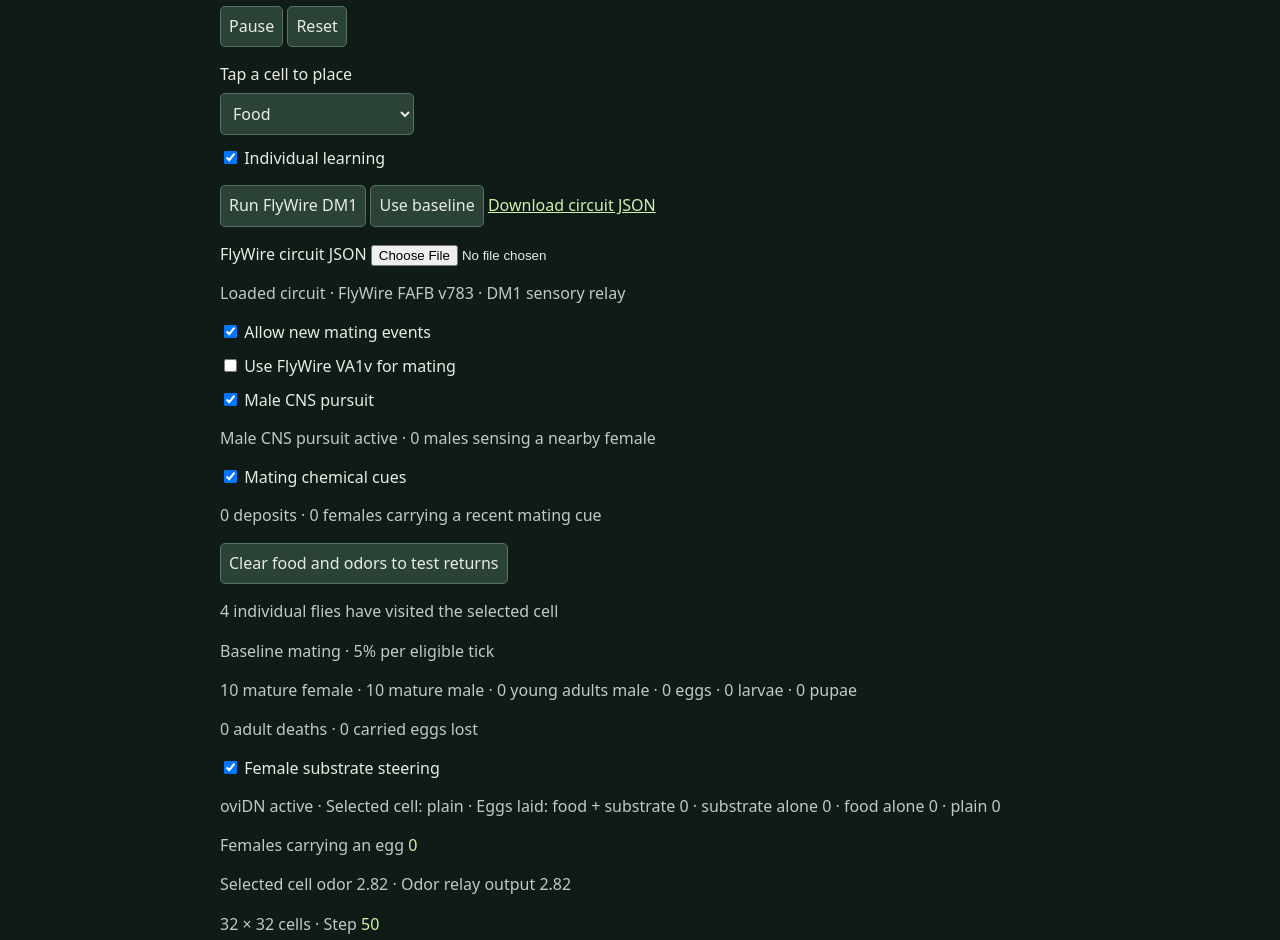
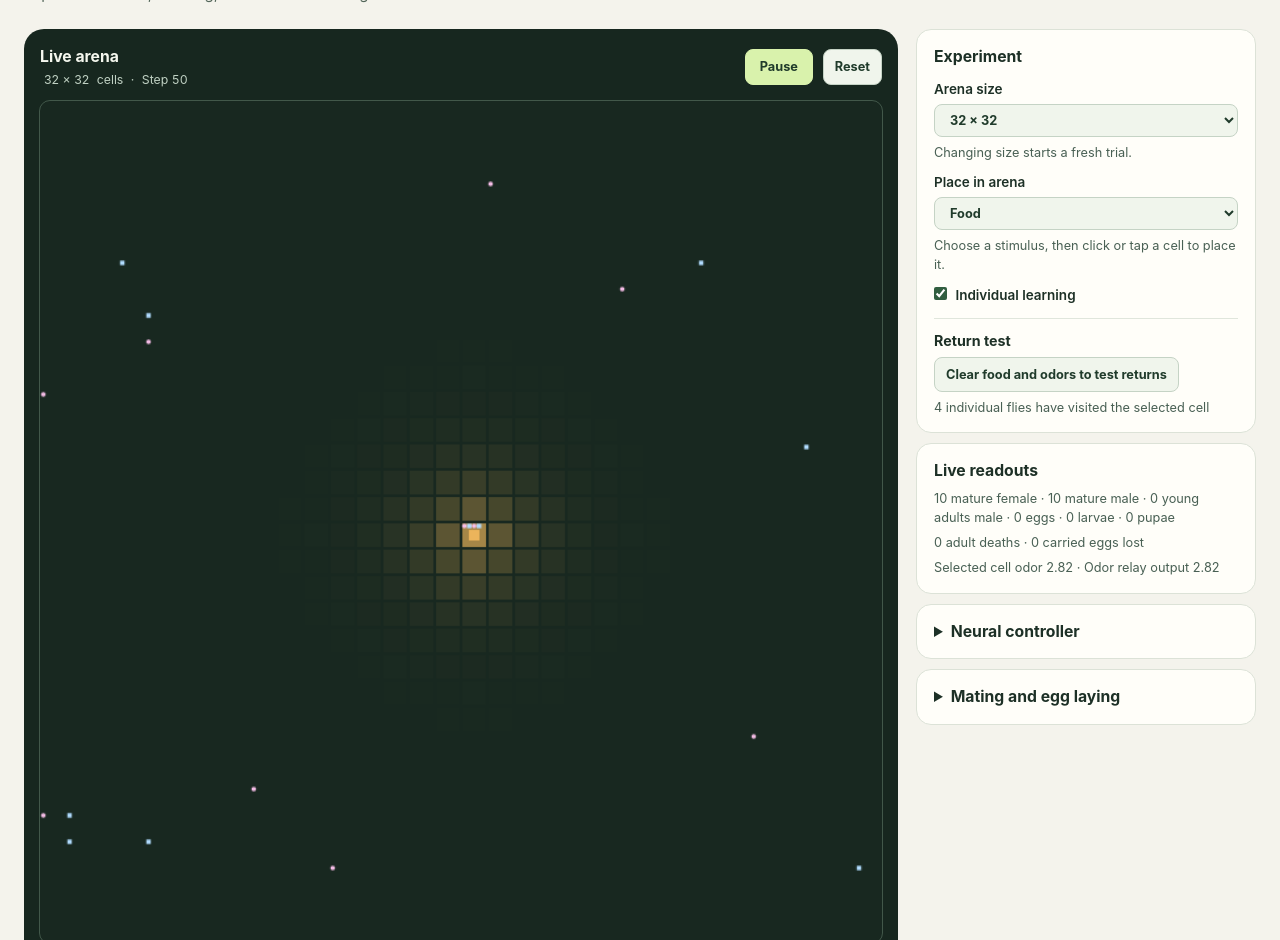
Before and after one commit to AntonioCiolino/fly-home, a plain HTML site: page index.html in a window 1280 px wide. Shown: the part 183-1123 px from the top of the page. Drawn offline with Linux system fonts and the light colour scheme.

Commit message:
Redesign Fly Home arena and add selectable grid sizes

```diff
--- /dev/null
+++ b/arena.css
@@ -0,0 +1,51 @@
+:root {
+  color-scheme: light;
+  font: 15px/1.5 "Inter", system-ui, sans-serif;
+  color: #1d3026;
+  background: #f4f3ec;
+}
+* { box-sizing: border-box; }
+body { margin: 0; }
+main { width: min(1680px, 100% - 48px); margin: auto; padding-bottom: 40px; }
+.masthead, .arena-header, .actions { display: flex; align-items: center; gap: 10px; }
+.masthead, .arena-header { justify-content: space-between; }
+.masthead { min-height: 64px; border-bottom: 1px solid #d8ded2; }
+.brand { color: inherit; text-decoration: none; font-weight: 800; }
+.brand span, .local { color: #53665a; font-size: .8rem; font-weight: 600; }
+.local i { display: inline-block; width: 8px; height: 8px; border-radius: 50%; background: #478451; margin-right: 4px; }
+.intro { padding: 24px 0; }
+h1 { margin: 0; font: 500 clamp(2.6rem, 6vw, 4.5rem)/1 Georgia, serif; letter-spacing: -.065em; }
+.intro p { margin: 10px 0 0; color: #53665a; }
+.workspace { display: grid; grid-template-columns: minmax(0, 1fr) minmax(300px, 340px); align-items: start; gap: 18px; }
+.arena { background: #17271f; color: #f5f7ee; padding: 16px; border-radius: 20px; }
+.arena-header { margin-bottom: 12px; }
+h2, summary { font-size: 1.05rem; font-weight: 750; margin: 0; }
+h3 { margin: 0; font-size: .95rem; }
+.arena-header p { color: #bfd0c2; margin: 2px 0 0; font-size: .82rem; }
+.arena-header span { margin: 0 4px; }
+output { font-variant-numeric: tabular-nums; }
+canvas { display: block; width: 100%; height: auto; border-radius: 10px; outline: 1px solid #42584a; cursor: crosshair; }
+.legend { display: flex; flex-wrap: wrap; gap: 4px 13px; list-style: none; padding: 0; margin: 12px 0 0; color: #d2ddd2; font-size: .78rem; }
+.legend span { color: var(--swatch); }
+aside { display: grid; gap: 10px; }
+.card { min-width: 0; padding: 15px 17px; border: 1px solid #dce2d7; border-radius: 15px; background: #fffef9; }
+.card p { margin: 6px 0 0; color: #496054; font-size: .85rem; overflow-wrap: anywhere; }
+.card label { display: block; margin-top: 10px; font-size: .9rem; font-weight: 600; }
+.card input[type=checkbox] { margin: 0 5px 0 0; accent-color: #315e40; }
+.card input[type=file] { display: block; width: 100%; margin-top: 5px; }
+.subsection { margin-top: 13px; padding-top: 11px; border-top: 1px solid #e0e6dc; }
+summary { cursor: pointer; }
+button, select { font: inherit; font-size: .85rem; font-weight: 650; border: 1px solid #c5d3c5; border-radius: 8px; padding: 7px 11px; color: #203b2b; background: #f0f5ec; }
+button { cursor: pointer; }
+button:hover, select:hover { background: #e1ecdd; }
+button.primary { background: #d9f2ac; border-color: #d9f2ac; }
+button.primary:hover { background: #c9e797; }
+#live-play { min-width: 68px; }
+select { display: block; width: 100%; margin-top: 5px; }
+details a { display: inline-block; margin-top: 6px; color: #2d6042; }
+:focus-visible { outline: 3px solid #629357; outline-offset: 3px; }
+@media (max-width: 740px) {
+  main { width: calc(100% - 28px); }
+  .workspace { grid-template-columns: 1fr; }
+  .arena { padding: 12px; }
+}
--- a/index.html
+++ b/index.html
@@ -1,53 +1,93 @@
 <!doctype html>
 <html lang="en">
+<head>
 <meta charset="utf-8">
 <meta name="viewport" content="width=device-width, initial-scale=1">
-<title>FLY-HOME-01</title>
-<style>
-*{box-sizing:border-box}body{margin:0;background:#101a17;color:#e7ede1;font:16px system-ui,sans-serif}
-main{max-width:880px;margin:auto;padding:32px 20px}h1{font-size:clamp(32px,7vw,58px);margin:0;letter-spacing:-.06em}
-p{color:#becbc2;line-height:1.45}header{border-bottom:1px solid #36483e;margin-bottom:22px}
-section{display:grid;grid-template-columns:minmax(0,1fr) 240px;gap:20px}aside{padding:16px;background:#1a2721;border-radius:9px}
-canvas{display:block;width:100%;height:auto;background:#14221c;border:1px solid #41594c;border-radius:8px}
-label,select{display:block;margin:8px 0 12px}select,button{font:inherit;color:#e7ede1;background:#2b4337;border:1px solid #567364;border-radius:5px;padding:8px}
-button{cursor:pointer}input[type=range]{width:100%;accent-color:#8ccd9c}strong,output{color:#d0f2aa}
-.legend{font-size:.88rem}.fly{color:#eef0dc}.food{color:#f2b85d}.cue{color:#8ccd9c}
-@media(max-width:660px){section{grid-template-columns:1fr}main{padding:22px 14px}}
-</style>
+<meta name="theme-color" content="#f4f3ec">
+<title>Fly Home · Fruit fly navigation lab</title>
+<link rel="stylesheet" href="arena.css">
+</head>
+<body>
 <main>
-  <header><h1>FLY-HOME-01</h1><p>Watch 20 simulated fruit flies as food, learning, and chemical cues shape where they move.</p></header>
-  <div id="live">
-    <p><button id="live-play">Pause</button> <button id="live-reset">Reset</button></p>
-    <label>Tap a cell to place
+  <header class="masthead">
+    <a class="brand" href="./">Fly Home<span> / FLY-HOME-01</span></a>
+    <span class="local"><i></i> Local simulation</span>
+  </header>
+  <div class="intro">
+    <h1>Will they fly home?</h1>
+    <p>Explore how food, learning, and chemical cues guide simulated fruit flies.</p>
+  </div>
+  <div id="live" class="workspace">
+    <section class="arena" aria-labelledby="arena-title">
+      <div class="arena-header">
+        <div><h2 id="arena-title">Live arena</h2><p><span id="arena-dimensions">32 × 32</span> cells <span>·</span> Step <output id="live-step">0</output></p></div>
+        <div class="actions"><button id="live-play" class="primary">Pause</button><button id="live-reset">Reset</button></div>
+      </div>
+      <canvas id="live-grid" width="640" height="640" aria-label="Live fly arena"></canvas>
+      <ul class="legend" aria-label="Arena legend">
+        <li><span style="--swatch:#f5bde7">●</span> Female</li>
+        <li><span style="--swatch:#b1dcff">■</span> Male</li>
+        <li><span style="--swatch:#f7ff85">◆</span> Young adult</li>
+        <li><span style="--swatch:#f2b85d">●</span> Food odor</li>
+        <li><span style="--swatch:#8ccd9c">●</span> Chemical pulse</li>
+        <li><span style="--swatch:#6acbf5">●</span> Mating cue</li>
+        <li><span style="--swatch:#d5a5fa">□</span> Moist substrate</li>
+      </ul>
+    </section>
+    <aside aria-label="Experiment controls">
+      <section class="card">
+        <h2>Experiment</h2>
+        <label>Arena size
+          <select id="arena-size" aria-describedby="arena-size-note">
+            <option value="32" selected>32 × 32</option>
+            <option value="48">48 × 48</option>
+            <option value="64">64 × 64</option>
+          </select>
+        </label>
+        <p id="arena-size-note">Changing size starts a fresh trial.</p>
+        <label>Place in arena
       <select id="stimulus">
         <option value="food">Food</option>
         <option value="substrate">Soft, moist substrate</option>
         <option value="cue">Chemical pulse</option>
       </select>
     </label>
-    <label><input id="live-learning" type="checkbox" checked> Individual learning</label>
-    <p><button id="dm1" type="button">Run FlyWire DM1</button> <button id="baseline" type="button">Use baseline</button> <a href="flywire-dm1.json" download style="color:#d0f2aa">Download circuit JSON</a></p>
+        <p class="hint">Choose a stimulus, then click or tap a cell to place it.</p>
+        <label><input id="live-learning" type="checkbox" checked> Individual learning</label>
+        <div class="subsection">
+          <h3>Return test</h3>
+          <p><button id="return-probe" type="button">Clear food and odors to test returns</button></p>
+    <p id="probe-status"></p>
+        </div>
+      </section>
+      <section class="card readings">
+        <h2>Live readouts</h2>
+        <p id="population"></p>
+    <p id="expiry"></p>
+        <p id="signal"></p>
+      </section>
+      <details class="card">
+        <summary>Neural controller</summary>
+        <p><button id="dm1" type="button">Run FlyWire DM1</button> <button id="baseline" type="button">Use baseline</button> <a href="flywire-dm1.json" download>Download circuit JSON</a></p>
     <label>FlyWire circuit JSON <input id="circuit" type="file" accept=".json"></label>
     <p id="engine" role="status">Loading FlyWire DM1…</p>
-    <label><input id="reproduction" type="checkbox" checked> Allow new mating events</label>
+      </details>
+      <details class="card">
+        <summary>Mating and egg laying</summary>
+        <label><input id="reproduction" type="checkbox" checked> Allow new mating events</label>
     <label><input id="flywire-mating" type="checkbox"> Use FlyWire VA1v for mating</label>
     <label><input id="male-pursuit" type="checkbox" checked disabled> Male CNS pursuit</label>
     <p id="pursuit-status" role="status">Loading male pursuit circuit…</p>
     <label><input id="mating-cues" type="checkbox" checked> Mating chemical cues</label>
     <p id="mating-cue-status"></p>
-    <p><button id="return-probe" type="button">Clear food and odors to test returns</button></p>
-    <p id="probe-status"></p>
-    <p id="courtship" role="status">Baseline mating · 5% per eligible tick</p>
-    <p id="population"></p>
-    <p id="expiry"></p>
-    <label><input id="substrate-steering" type="checkbox" checked> Female substrate steering</label>
+        <p id="courtship" role="status">Baseline mating · 5% per eligible tick</p>
+        <label><input id="substrate-steering" type="checkbox" checked> Female substrate steering</label>
     <p id="laying" role="status">Loading FlyWire egg-laying circuit…</p>
     <p>Females carrying an egg <output id="pending-eggs">0</output></p>
-    <p id="signal"></p>
-    <p>32 × 32 cells · Step <output id="live-step">0</output></p>
-    <canvas id="live-grid" width="640" height="640" aria-label="Live fly arena"></canvas>
-    <p class="legend"><span style="color:#f5bde7">● Female</span> · <span style="color:#b1dcff">■ Male</span> · <span style="color:#f7ff85">◆ Young adult</span> · Amber = food odor · Green = chemical pulse · Blue = mating cue · Purple outline = soft, moist substrate</p>
+      </details>
+    </aside>
   </div>
 </main>
 <script src="live.js"></script>
+</body>
 </html>
--- a/live.js
+++ b/live.js
@@ -2,14 +2,7 @@
   const get = id => document.getElementById(id);
   const canvas = get('live-grid');
   const ctx = canvas.getContext('2d');
-  const size = 32;
-  const count = size ** 2;
-  const adjacent = Array.from({length: count}, (_, cell) => [
-    ...(cell % size ? [cell - 1] : []),
-    ...(cell % size < size - 1 ? [cell + 1] : []),
-    ...(cell >= size ? [cell - size] : []),
-    ...(cell < count - size ? [cell + size] : [])
-  ]);
+  let size, count, adjacent, directionOffsets;
   const populationLimit = 80;
   const freshFood = 3;
   const spoiledFood = freshFood / 4;
@@ -119,6 +112,8 @@
   }
 
   function reset() {
+    const center = Math.floor(size / 2);
+    const centerCell = center + center * size;
     brood = [];
     matingCue = new Float64Array(count);
     visits = new Map();
@@ -135,9 +130,9 @@
     ));
     field = new Float64Array(count);
     foodOdor = new Float64Array(count);
-    food = new Map([[16 + 16 * size, freshFood]]);
+    food = new Map([[centerCell, freshFood]]);
     for (const [cell, strength] of food) foodOdor[cell] = strength;
-    selectedCell = 16 + 16 * size;
+    selectedCell = centerCell;
     recordVisits();
     draw();
   }
@@ -199,7 +194,6 @@
   }
 
   // Clockwise sensory channels in arena coordinates: north, east, south, west.
-  const directionOffsets = [-size, 1, size, -1];
 
   function sense(fly, femaleCells) {
     const here = fly.cell;
@@ -389,7 +383,24 @@
     get('live-play').textContent = running ? 'Pause' : 'Play';
   }
 
-  reset();
+  const sizeControl = get('arena-size');
+  function resizeArena() {
+    size = Number(sizeControl.value);
+    count = size ** 2;
+    directionOffsets = [-size, 1, size, -1];
+    adjacent = Array.from({length: count}, (_, cell) => [
+      ...(cell % size ? [cell - 1] : []),
+      ...(cell % size < size - 1 ? [cell + 1] : []),
+      ...(cell >= size ? [cell - size] : []),
+      ...(cell < count - size ? [cell + size] : [])
+    ]);
+    canvas.width = canvas.height = size * 20;
+    get('arena-dimensions').textContent = size + ' × ' + size;
+    reset();
+  }
+
+  sizeControl.onchange = resizeArena;
+  resizeArena();
   setRunning(true);
   get('return-probe').onclick = startReturnProbe;
   get('mating-cues').onchange = () => {
```
Also changed, not shown: 1 other file.
